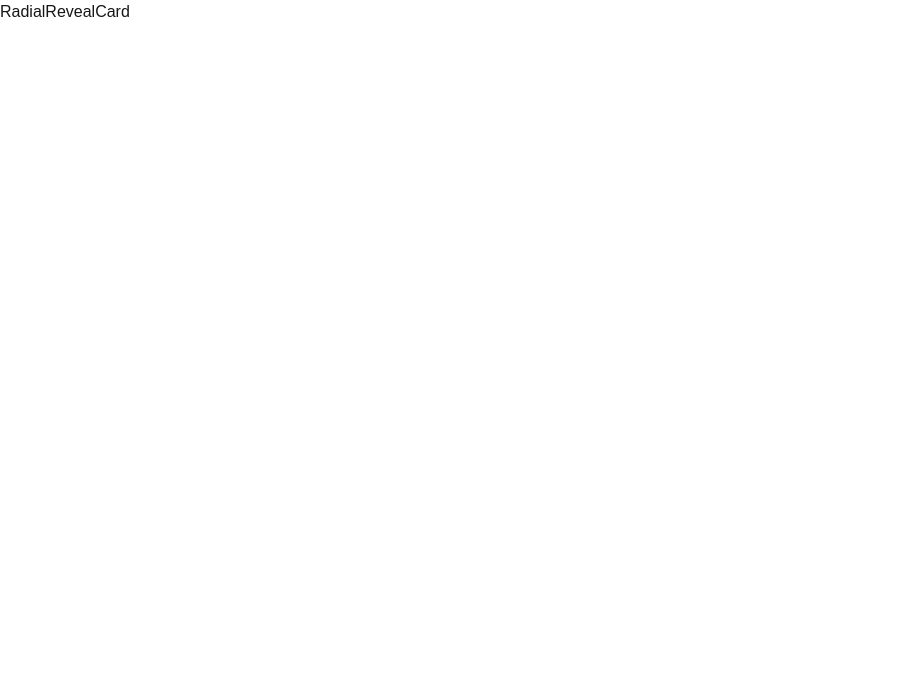
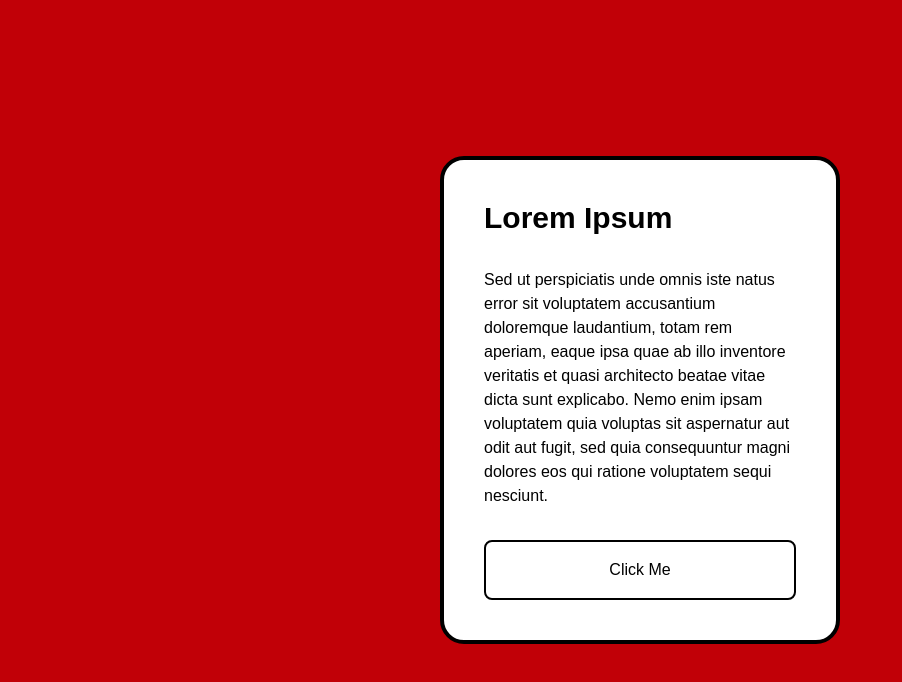
Before and after one commit to 11amanraj/portfolio-jan-26, a Next.js app: page /interaction-library in a window 1280 px wide. Shown: the top 682 px of the page, without its empty margins (0-902 px from the left). Built offline with nearby package versions, Linux system fonts and the light colour scheme.

Commit message:
Created card

```diff
--- a/app/Components/Interactions/RadialRevealCard.tsx
+++ b/app/Components/Interactions/RadialRevealCard.tsx
@@ -1,8 +1,29 @@
-import React from 'react'
+'use client'
+
+import { useState } from "react"
 
 const RadialRevealCard = () => {
+    const [dark, setDark] = useState(false)
+
     return (
-        <div>RadialRevealCard</div>
+        <div className="w-screen h-screen bg-red-700 flex items-center justify-center">
+            <div style={{
+                background: dark ? "#000" : "#fff",
+                borderColor: dark ? "#fff" : "#000",
+                color: dark ? "#fff" : "#000"
+            }} className="border-4 rounded-3xl max-w-100 p-10 flex flex-col gap-8">
+                <h2 className="text-3xl font-black  ">Lorem Ipsum</h2>
+                <p>Sed ut perspiciatis unde omnis iste natus error sit voluptatem accusantium doloremque laudantium, totam rem aperiam, eaque ipsa quae ab illo inventore veritatis et quasi architecto beatae vitae dicta sunt explicabo. Nemo enim ipsam voluptatem quia voluptas sit aspernatur aut odit aut fugit, sed quia consequuntur magni dolores eos qui ratione voluptatem sequi nesciunt.</p>
+                <button style={{
+                    background: dark ? "#000" : "#fff",
+                    borderColor: dark ? "#fff" : "#000",
+                    color: dark ? "#fff" : "#000"
+                }}
+                    onClick={() => setDark(prev => !prev)}
+                    className="border-2 cursor-pointer py-4 rounded-lg"
+                >Click Me</button>
+            </div>
+        </div>
     )
 }
 
```
